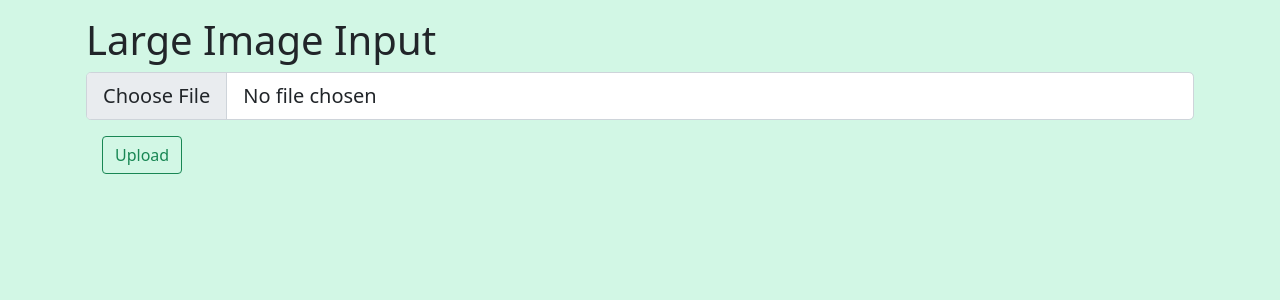
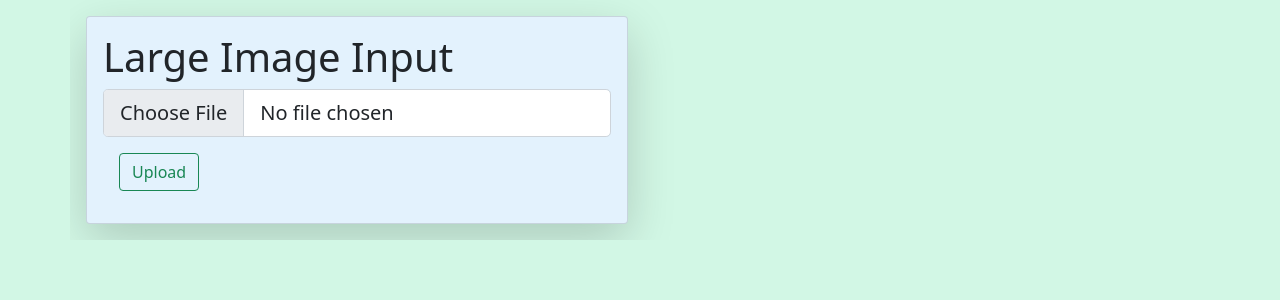
Before and after one commit to nilesh05apr/cartoonify, a Flask app: page / in a window 1280 px wide. Shown: the top 300 px of the page. Run offline with Flask 2, Linux system fonts and the light colour scheme; parts of the project's set-up code (start-up, migrations or seed data) failed here and were passed over.

Commit message:
added css

```diff
--- a/src/templates/upload.html
+++ b/src/templates/upload.html
@@ -14,7 +14,12 @@
     <title>Upload</title>
 </head>
 <body style="background-color: #d2f7e5;">
-    <form action="/success" method="POST" enctype="multipart/form-data">
+      <div class="border-success">
+        <div class="container overflow-hidden p-3">
+            <div class="row gy-5">
+                <div class="col-6">
+                    <div class="shadow-lg card" style="background-color: #e3f2fd;">
+                        <form action="/success" method="POST" enctype="multipart/form-data" >
                             <div class="container-sm overflow-hidden mx-auto p-3">
                                 <label for="formFileLg" class="form-label display-6">Large Image Input</label>
                                 <input class="form-control form-control-lg" id="formFileLg" type="file" name="file">
@@ -23,5 +28,12 @@
                                 </div>
                             </div>
                         </form>
+                    </div>
+                </div>
+            </div>
+        </div>
+      </div>
+
+
 </body>
 </html>
```
Also changed, not shown: src/templates/success.html (+11 -4 lines). Lines whose indentation alone changed are shown as unchanged.
